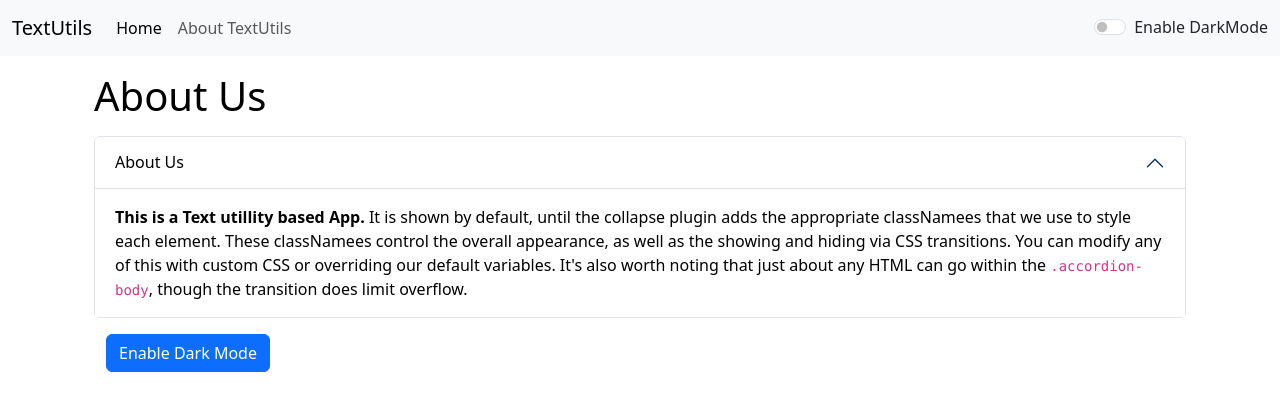
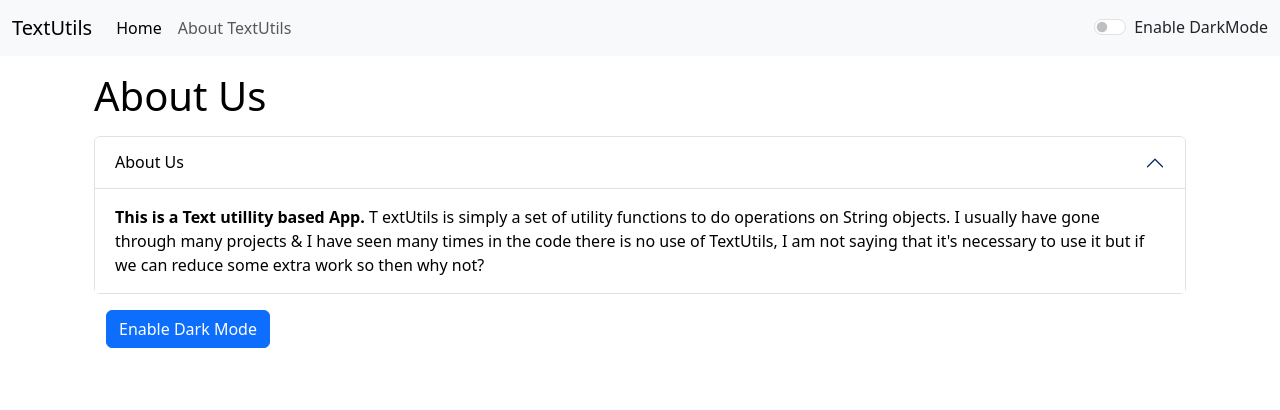
Before and after one commit to sayan706/TextUtils-React, a React (Create React App) app: page /about in a window 1280 px wide. Shown: the top 410 px of the page. Built offline with nearby package versions, Linux system fonts and the light colour scheme.

Commit message:
Update About.js

```diff
--- a/src/components/About.js
+++ b/src/components/About.js
@@ -43,7 +43,7 @@
                   </h2>
                   <div id="collapseOne" className="accordion-collapse collapse show" style= {myStyle} aria-labelledby="headingOne" data-bs-parent="#accordionExample">
                       <div className="accordion-body" style= {myStyle}>
-                          <strong>This is a Text utillity based App.</strong> It is shown by default, until the collapse plugin adds the appropriate classNamees that we use to style each element. These classNamees control the overall appearance, as well as the showing and hiding via CSS transitions. You can modify any of this with custom CSS or overriding our default variables. It's also worth noting that just about any HTML can go within the <code>.accordion-body</code>, though the transition does limit overflow.
+                          <strong>This is a Text utillity based App.</strong> T extUtils is simply a set of utility functions to do operations on String objects. I usually have gone through many projects & I have seen many times in the code there is no use of TextUtils, I am not saying that it's necessary to use it but if we can reduce some extra work so then why not?
                       </div>
                   </div>
               </div>
```
